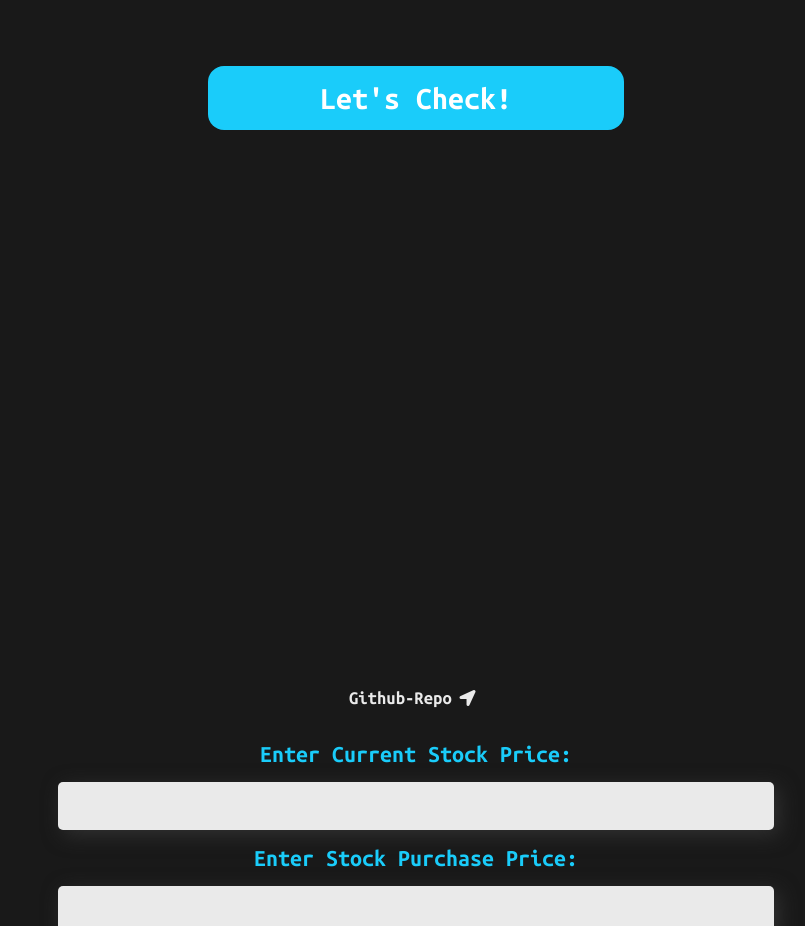
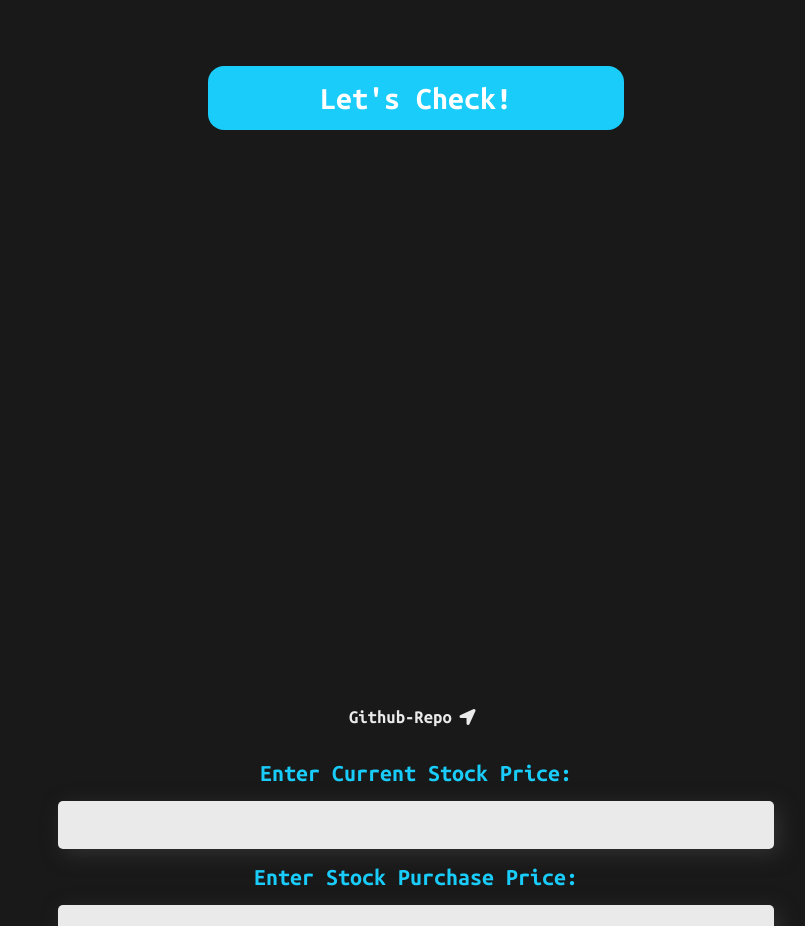
Before and after one commit to Diablo-web/stock-profit-loss, a plain HTML site: page index.html in a window 1280 px wide. Shown: the part 182-1108 px from the top of the page, without its empty margins (224-1029 px from the left). Drawn offline with Linux system fonts and the light colour scheme.

Commit message:
Update style.css

```diff
--- a/style.css
+++ b/style.css
@@ -270,7 +270,7 @@ i {
 }
 
 .github-repo {
-    margin-top: 0;
+    margin-top: 20;
     padding: 0;
     text-align: center;
 }
```
